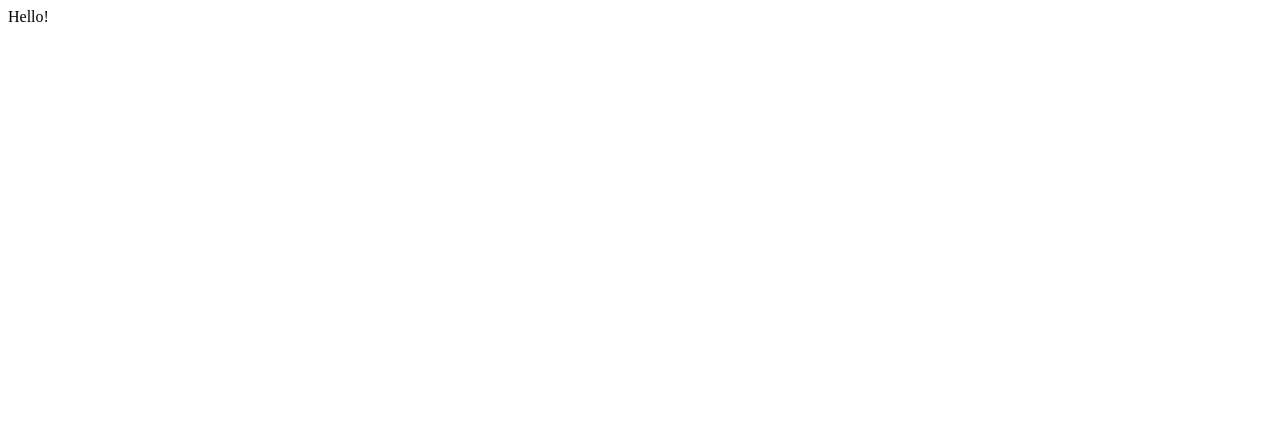
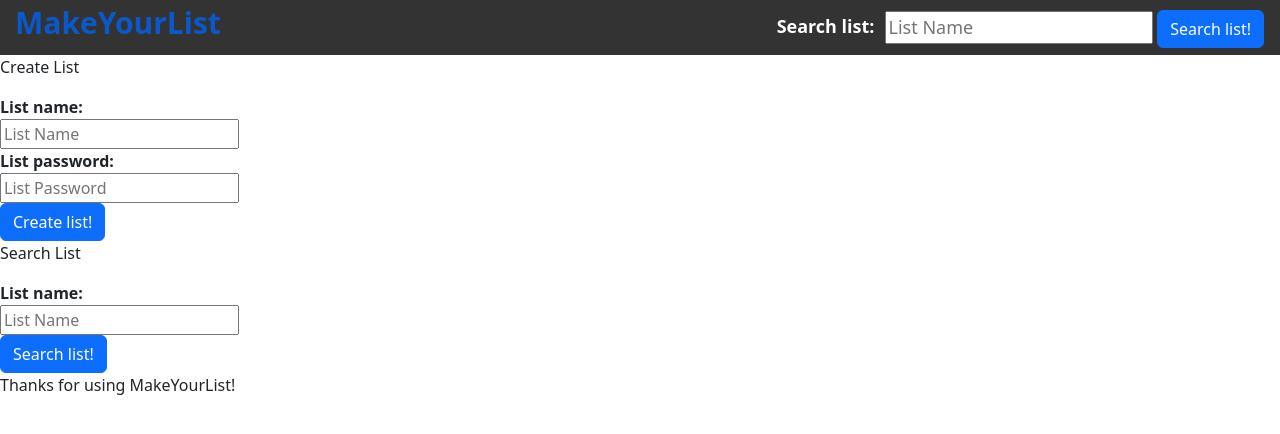
Before and after one commit to Bobobrc/MakeYourList, a Django app: page / in a window 1280 px wide. Before the commit the part shown is almost empty. Shown: the top 434 px of the page. Run offline with Django 4.2, Linux system fonts and the light colour scheme.

Commit message:
first page + create list + search list

```diff
--- /dev/null
+++ b/MakeList/forms.py
@@ -0,0 +1,7 @@
+from django import forms
+from .models import List
+
+class ListForm(forms.ModelForm):
+  class Meta:
+    model = List
+    fields = '__all__'
--- a/MakeList/models.py
+++ b/MakeList/models.py
@@ -14,6 +14,8 @@
 class Task(models.Model):
   list = models.ForeignKey(List, on_delete = models.CASCADE)
   task_name = models.CharField(max_length=200, blank=False, null=False)
+  important = models.BooleanField(default=False)
+  done = models.BooleanField(default=False)
 
   def __str__(self):
     return self.task_name
--- a/MakeList/templates/makelist/firstpage.html
+++ b/MakeList/templates/makelist/firstpage.html
@@ -1 +1,22 @@
-<p>Hello!</p>
+{% extends 'makelist/main.html' %}{% load static %} {% block content %}
+<p>Create List</p>
+<form method="POST">
+  {% csrf_token %}
+  <b><label>List name:</label></b>
+  <br />
+  <input type="text" name="list_name" placeholder="List Name" /><br />
+  <b><label>List password:</label></b
+  ><br />
+  <input type="text" name="list_password" placeholder="List Password" /><br />
+  <button class="btn btn-primary" type="submit" name="Submit" value="create_list">Create list!</button>
+</form>
+<p>Search List</p>
+<form method="POST">
+  {% csrf_token %}
+  <b><label>List name:</label></b>
+  <br />
+  <input type="text" name="list_name" placeholder="List Name" />
+  <br />
+  <button class="btn btn-primary" type="submit" name="Submit" value="search_list">Search list!</button>
+</form>
+{% endblock content %}
--- a/MakeList/templates/makelist/list.html
+++ b/MakeList/templates/makelist/list.html
@@ -1 +1,3 @@
+{% extends 'makelist/main.html' %}{% load static %} {% block content %}
 <p>Hello</p>
+{% endblock content %}
--- /dev/null
+++ b/MakeList/templates/makelist/main.html
@@ -0,0 +1,33 @@
+<!DOCTYPE html>
+{% load static %}
+<html>
+  <head>
+    <link
+      href="https://cdn.jsdelivr.net/npm/bootstrap@5.2.2/dist/css/bootstrap.min.css"
+      rel="stylesheet"
+      integrity="sha384-Zenh87qX5JnK2Jl0vWa8Ck2rdkQ2Bzep5IDxbcnCeuOxjzrPF/et3URy9Bv1WTRi"
+      crossorigin="anonymous"
+    />
+    <link rel="stylesheet" type="text/css" href="{% static '/css/main.css' %}" />
+    <title>MakeYourList</title>
+  </head>
+  <body>
+    <ul>
+      <li class="logo"><a href="{% url 'MainPage' %}">MakeYourList</a></li>
+      <li class="search_list">
+        <form method="POST" class="search_form">
+          {% csrf_token %}
+          <b><label class="search_label">Search list:</label></b>
+          <input type="text" name="list_name" placeholder="List Name" />
+          <button class="btn btn-primary search_button" type="submit" name="Submit" value="search_list">
+            Search list!
+          </button>
+        </form>
+      </li>
+    </ul>
+    {% block content %} {% endblock content %}
+    <div class="message">
+      <p>Thanks for using MakeYourList!</p>
+    </div>
+  </body>
+</html>
--- a/MakeList/views.py
+++ b/MakeList/views.py
@@ -1,7 +1,26 @@
-from django.shortcuts import render
+from django.shortcuts import render, redirect
+from django.http import Http404
+from .models import List
+from .forms import ListForm
 
 # Create your views here.
 def MainPage(request):
+  create_form = ListForm()
+  if 'create_list' in request.POST:
+    create_form = ListForm(request.POST)
+    if create_form.is_valid():
+      list_name = create_form.cleaned_data['list_name']
+      list_password = create_form.cleaned_date['list_password']
+      new_list = List(list_name = list_name, list_password = list_password)
+      new_list.save()
+      return redirect('ListPage', list_name = list_name)
+  elif 'search_list' in request.POST:
+    list_name = request.POST.get('list_name')
+    try:
+      existing_list = List.objects.get(list_name = list_name)
+      return redirect('ListPage', list_name = list_name)
+    except:
+      raise Http404("List does not exist!")
   return render(request, 'makelist/firstpage.html')
 
 def ListPage(request, list_name):
--- /dev/null
+++ b/static/css/main.css
@@ -0,0 +1,49 @@
+ul {
+  list-style-type: none;
+  margin: 0;
+  padding: 0;
+  overflow: hidden;
+  background-color: #333;
+  height: 55px;
+}
+
+li {
+  float: left;
+  margin: 0;
+}
+
+li a {
+  display: block;
+  color: white;
+  text-align: center;
+  padding: 0px 15px;
+  text-decoration: none;
+  margin: 0;
+}
+
+.search_label {
+  color: white;
+  text-decoration: none;
+  float: left;
+  line-height: 32px;
+  margin-right: 10px;
+}
+
+.search_list {
+  float: right;
+  padding: 10px 16px;
+  text-align: center;
+  display: block;
+  font-weight: 900;
+  font-size: 18px;
+}
+
+.logo {
+  font-weight: 900;
+  font-size: 30px;
+  margin: 0;
+}
+
+.search_button:hover {
+  background-color: green;
+}
```
Also changed, not shown: MakeYourList/settings.py (+6 -1 lines), db.sqlite3.
